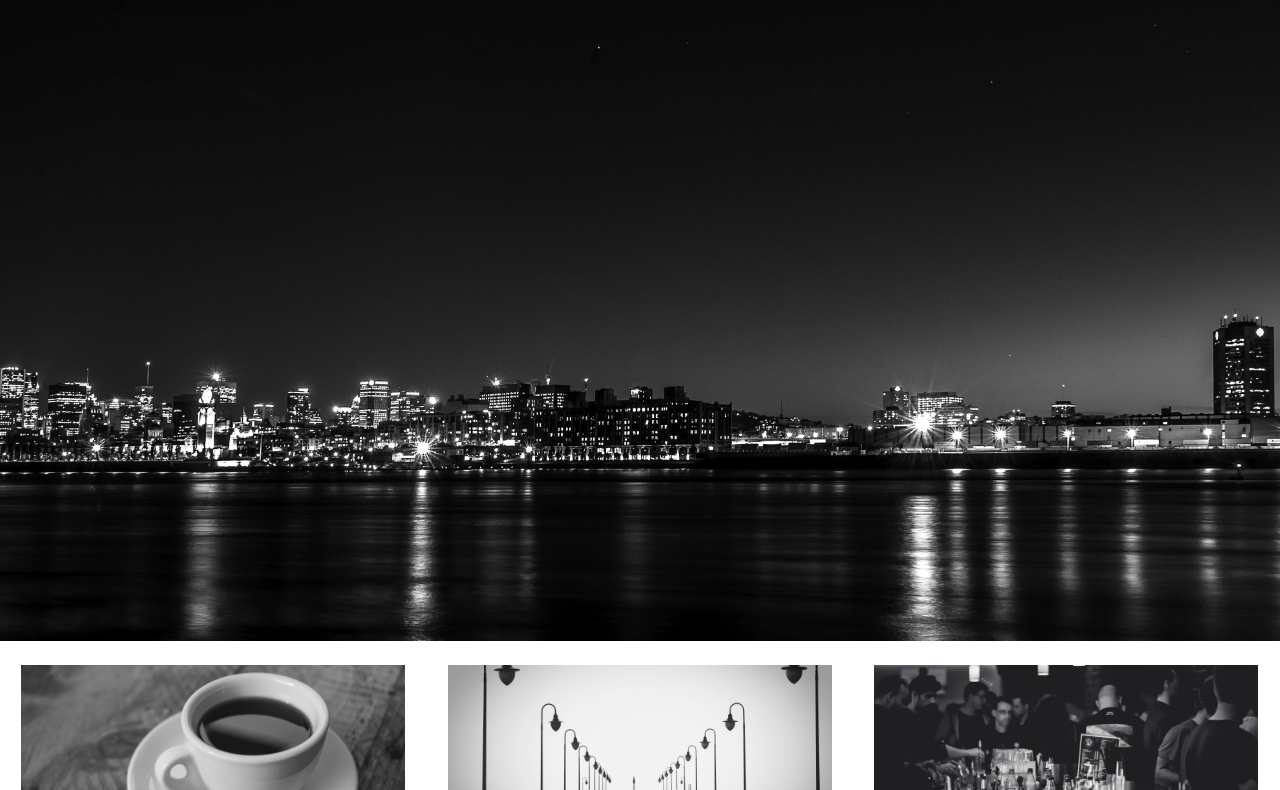
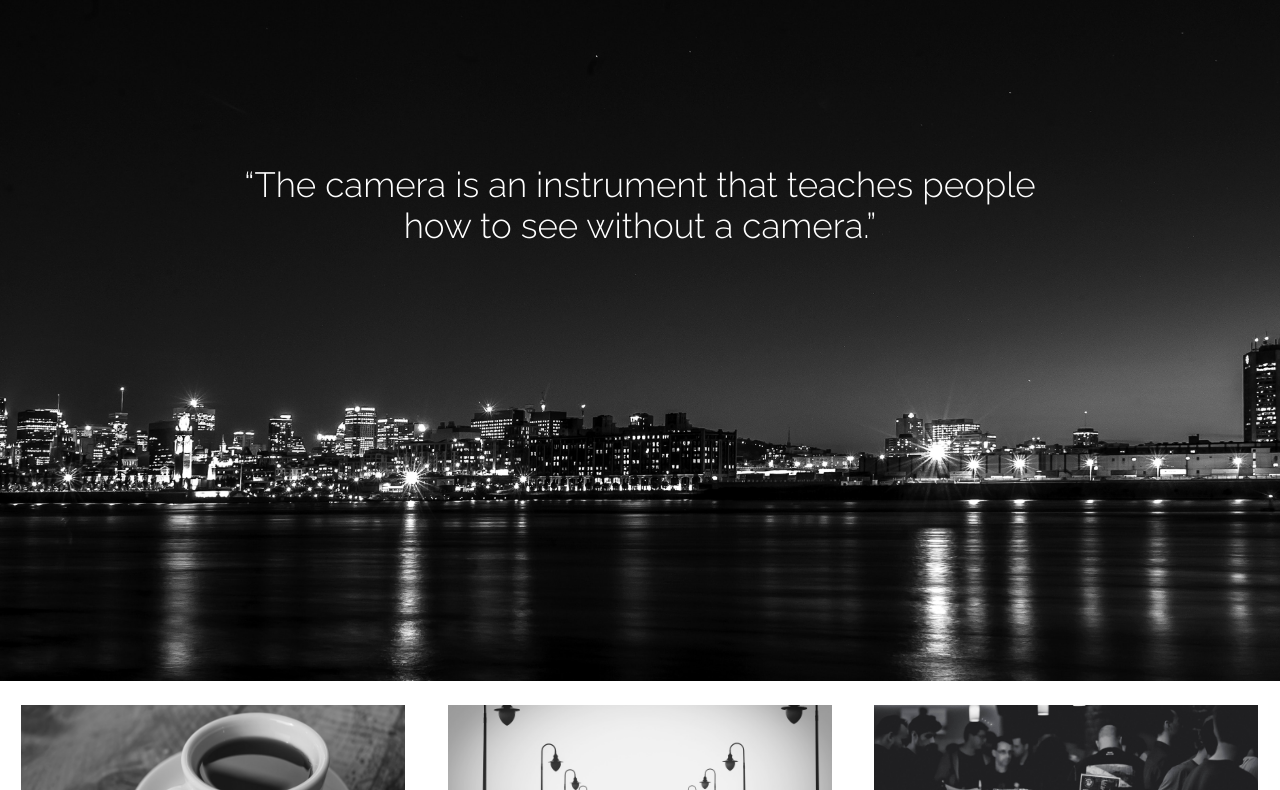
Before and after one commit to AndreasDeveloper/Photography-Portfolio-Website-2, a plain HTML site: page index.html in a window 1280 px wide. Shown: the part 119-909 px from the top of the page. Drawn offline with Linux system fonts and the light colour scheme.

Commit message:
Added a new text | Update #1a

```diff
--- a/index.html
+++ b/index.html
@@ -5,12 +5,13 @@
         <meta charset="utf-8">
 
         <link rel="stylesheet" type="text/css" href="resources/css3/style.css">
-        <link href="https://fonts.googleapis.com/css?family=Raleway:400,500,600,700,900" rel="stylesheet">
+        <link href="https://fonts.googleapis.com/css?family=Raleway:300,400,500,600,700,800,900" rel="stylesheet">
     </head>
     <body>
 
         <div class="header-img">
              <p id="name1">D.H. / Portfolio</p>
+            <p id="quote1">“The camera is an instrument that teaches people <br>how to see without a camera.”</p>
         </div>
 
         <section class="section-images">
--- a/resources/css3/style.css
+++ b/resources/css3/style.css
@@ -38,6 +38,14 @@ section {
     font-size: 45px;
 }
 
+#quote1 {
+    color: #fff;
+    text-align: center;
+    font-size: 35px;
+    font-weight: 300;
+    padding-top: 180px;
+}
+
 .header-img {
     background-image: url(images/img1.jpg);
     background-image: url(images/img1.jpg);
@@ -45,7 +53,7 @@ section {
     background-position: top;
     background-size: cover;
     background-attachment: fixed;
-    height: 95vh;
+    height: 100vh;
 }
 
 /* ------------------------------------------------------------------- */
```
